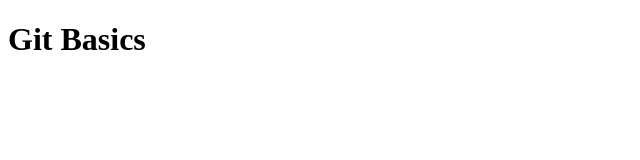
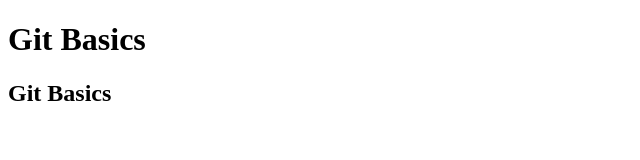
Before and after one commit to gladstoneabraham/Coding-Challenge-one, a plain HTML site: page index.html in a window 1280 px wide. Shown: the whole page, without its empty margins (0-640 px from the left). Drawn offline with Linux system fonts and the light colour scheme.

Commit message:
Add index.html

```diff
--- a/index.html
+++ b/index.html
@@ -8,5 +8,6 @@
     </head>
     <body>
         <h1>Git Basics</h1>
+        <h2>Git Basics</h2>
     </body>
 </html>
```
